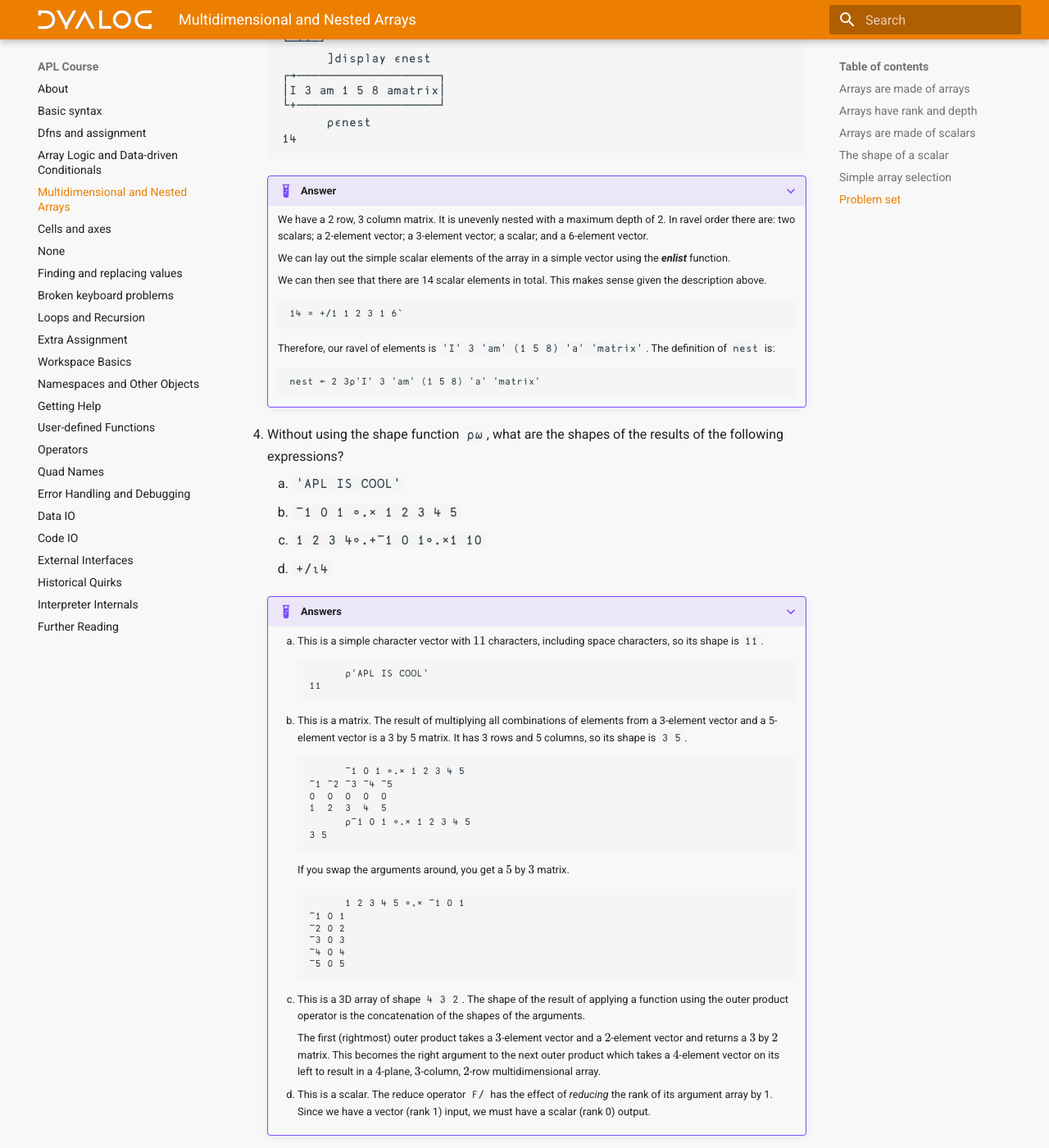
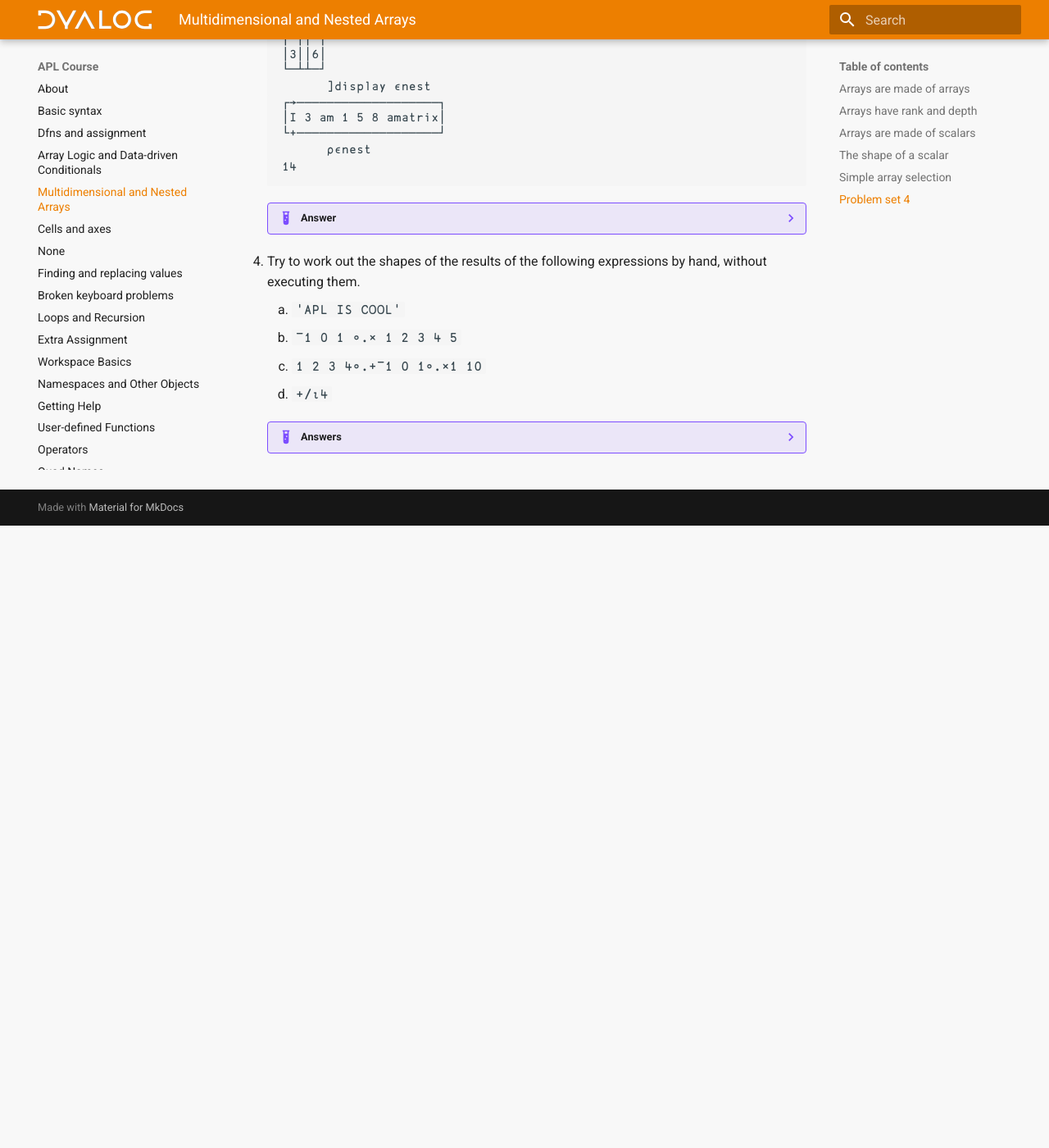
Before and after one commit to Dyalog/APLCourse, an MkDocs documentation site: the page built from docs/multidimensional-and-nested-arrays.md, in a window 1280 px wide and 1400 px high, scrolled down 7351 px. Shown: the whole window at 82% size. Built offline with MkDocs 1.6.1 and Material for MkDocs 9.7.7, drawn with Linux system fonts in a browser that asks for light colours; after the commit the page ends 7992 px from its top, so only the background shows below that; some of the changed text lies outside the part shown.

Commit message:
cleanup; number problem set 4

````diff
--- a/docs/multidimensional-and-nested-arrays.md
+++ b/docs/multidimensional-and-nested-arrays.md
@@ -36,7 +36,7 @@
 	```
 	Boxing affects the display of output in the APL session, but does not affect the structure or values of arrays in any way.
 
-In general, arrays are made of arrays. More specifically, the individual elements of any array are <dfn>scalar</dfn> - but they may lie along zero or more [axes](#TODO).
+In general, arrays are made of arrays. More specifically, the individual elements of any array are <dfn>scalar</dfn> - but they may lie along zero or more [axes](./cells-and-axes.md).
 
 How can we fit an arbitrary array as a single element in another array? We have to somehow package it up as one of these scalars.
 
@@ -76,16 +76,43 @@
 
 ```APL
       ≡'a'  ⍝ Simple scalar has depth 0
+```
+```
 0
+```
+---
+```APL
       ≡x    ⍝ Simple matrix has depth 1
+```
+```
 1
+```
+---
+```APL
       ≢⍴x   ⍝ Simple matrix has rank 2
+```
+```
 2
+```
+---
+```APL
       ≡⊂x   ⍝ Enclosing increases the depth
+```
+```
 2
+```
+---
+```APL
       ≡⊂⊂x
+```
+```
 3
+```
+---
+```APL
       ≡⊂⊂⊂x
+```
+```
 4
 ```
 
@@ -164,8 +191,15 @@
 ```APL
       x ← 2 3⍴⎕A   ⍝ x is a simple matrix
       3⍴x          ⍝ Reshape uses the elements within
+```
+```
 ABC
+```
+---
+```APL
       3⍴⊂x         ⍝ Enclosing turns the whole array into an element
+```
+```
 ┌───┬───┬───┐
 │ABC│ABC│ABC│
 │DEF│DEF│DEF│
@@ -472,7 +506,7 @@
 	14
 	```
 
-	???+Example "Answer"
+	???Example "Answer"
 		We have a 2 row, 3 column matrix. It is unevenly nested with a maximum depth of 2. In ravel order there are: two scalars; a 2-element vector; a 3-element vector; a scalar; and a 6-element vector.
 
 		We can lay out the simple scalar elements of the array in a simple vector using the <dfn>enlist</dfn> function.
@@ -480,7 +514,7 @@
 		We can then see that there are 14 scalar elements in total. This makes sense given the description above.
 
 		```
-		14 = +/1 1 2 3 1 6`
+		14 = +/1 1 2 3 1 6
 		```
 
 		Therefore, our ravel of elements is `'I' 3 'am' (1 5 8) 'a' 'matrix'`. The definition of `nest` is:
@@ -489,13 +523,13 @@
 		nest ← 2 3⍴'I' 3 'am' (1 5 8) 'a' 'matrix'
 		```
 
-1. Without using the shape function `⍴⍵`, what are the shapes of the results of the following expressions?
+1. Try to work out the shapes of the results of the following expressions by hand, without executing them.
 	1. `'APL IS COOL'`
 	1. `¯1 0 1 ∘.× 1 2 3 4 5`
 	1. `1 2 3 4∘.+¯1 0 1∘.×1 10`
 	1. `+/⍳4`
 
-	???+Example "Answers"
+	???Example "Answers"
 		<ol>
 		<li>This is a simple character vector with $11$ characters, including space characters, so its shape is `11`.
 		```APL
````
Also changed, not shown: other parts of docs/multidimensional-and-nested-arrays.md (+4 -4 lines).
